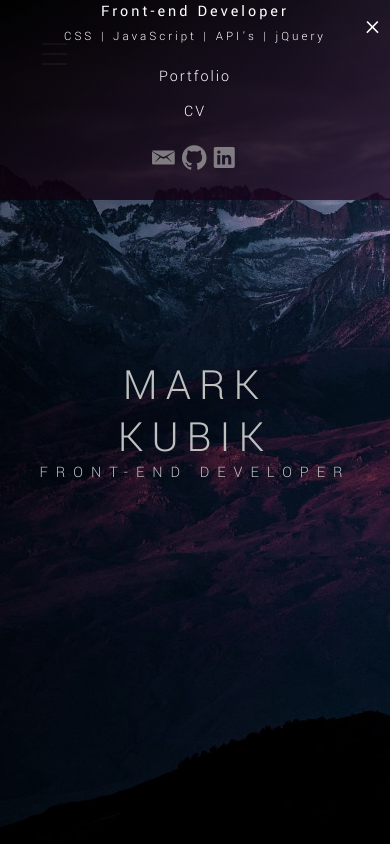
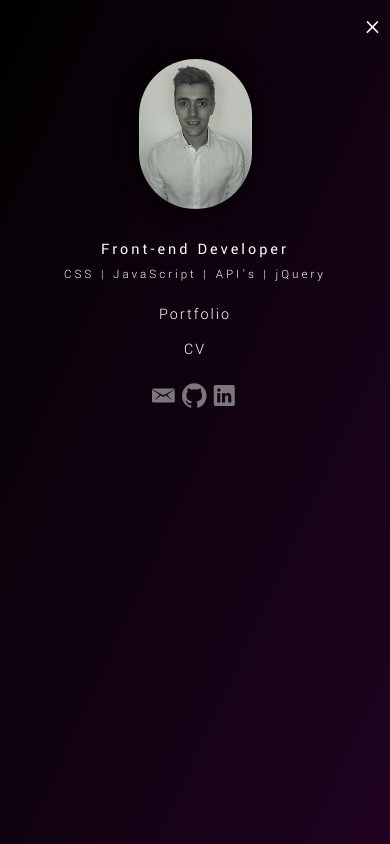
Before and after one commit to KUBIX90/Portfolio_V2, a plain HTML site: page index.html in a window 390 px wide. Both pictures are taken after a click on the element 54 px from the left and 54 px from the top of the page. Shown: the top 844 px of the page. Drawn offline with nearby package versions, Linux system fonts and the light colour scheme; files that its build step writes are made by us from their sources; files whose address does not match are found by name.

Commit message:
amended navbar click behaviour

```diff
--- a/index.html
+++ b/index.html
@@ -17,12 +17,7 @@
 			<div class = "bar-3"></div>
 		</div>
 
-		<section id = "main-info">
-			<article class = "text-box">
-				<h1 class = "header">Mark Kubik</h1>
-				<h2 class = "sub-header">Front-end Developer</h2>
-			</article>
-		</section>
+		<header id = "main-info">
 
 			<nav id = "navbar">
 				<span class = "close">&times;</span>
@@ -63,6 +58,12 @@
 					</figure>
 				</article>
 			</nav>
+
+			<article class = "text-box">
+				<h1 class = "header">Mark Kubik</h1>
+				<h2 class = "sub-header">Front-end Developer</h2>
+			</article>
+		</header>
 
 	<section id = "portfolio">
 
--- a/public/App.js
+++ b/public/App.js
@@ -3,8 +3,10 @@ var select = document.querySelector.bind(document);
 select("#menu-icon").addEventListener("click", function(){
 	select("#navbar").style.transform = "translateX(0%)";
 	select("#navbar").style.opacity = 1;
+	select(".text-box").style.left = "10%";
 })
 
 select(".close").addEventListener("click", function(){
 	select("#navbar").style.transform = "translateX(-100%)";
+	select(".text-box").style.left = "0%";
 })
--- a/public/styles.css
+++ b/public/styles.css
@@ -49,6 +49,7 @@ body 	{font-family: 'Yantramanav', Arial;}
 	letter-spacing:8px;
 	color:silver;
 	text-transform:uppercase;
+	transition:all 500ms ease;
 }
 
 #main-info .header {
@@ -70,10 +71,11 @@ body 	{font-family: 'Yantramanav', Arial;}
 /* --- Side Navbar --- */
 
 #navbar {
-	position:fixed;
+	position:absolute;
 	top:0;
 	left:0;
 	width:20%;
+	z-index:10;
 	background-image:linear-gradient(
 					 to right bottom,
 					 rgb(1, 1, 1),
@@ -84,7 +86,6 @@ body 	{font-family: 'Yantramanav', Arial;}
 	text-align:center;
 	color:white;
 	font-weight:400;
-	z-index:10;
 	transform:translateX(-100%);
 	transition:transform 500ms ease;
 	opacity:0;
@@ -334,10 +335,13 @@ h4 {
 
 	/* --- Navbar --- */
 
-	#navbar 						{height:200px; width:100%;}
+	#navbar 	{width:100%; background-image:linear-gradient(
+											 to right bottom,
+											 rgb(1, 1, 1),
+											 rgba(32, 3, 32,1))
+											;}
 
 	#navbar .menu					{margin-top:1rem;}
-	#navbar .portrait 				{display:none;}
 	#navbar .description .title		{font-size:1rem;}
 	#navbar .description .skills	{font-size:.8rem;}
 	#navbar .contact-info .text 	{display:none;}
```
Lines whose indentation alone changed are shown as unchanged.
